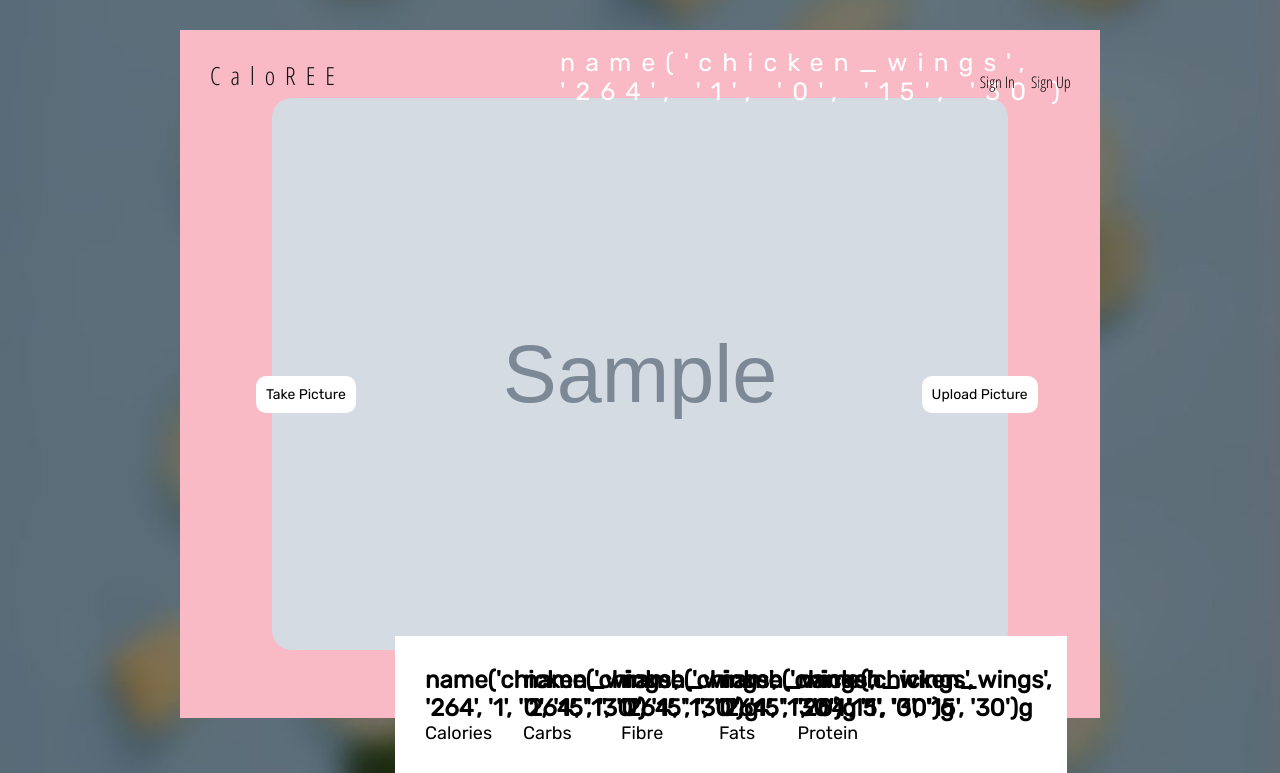
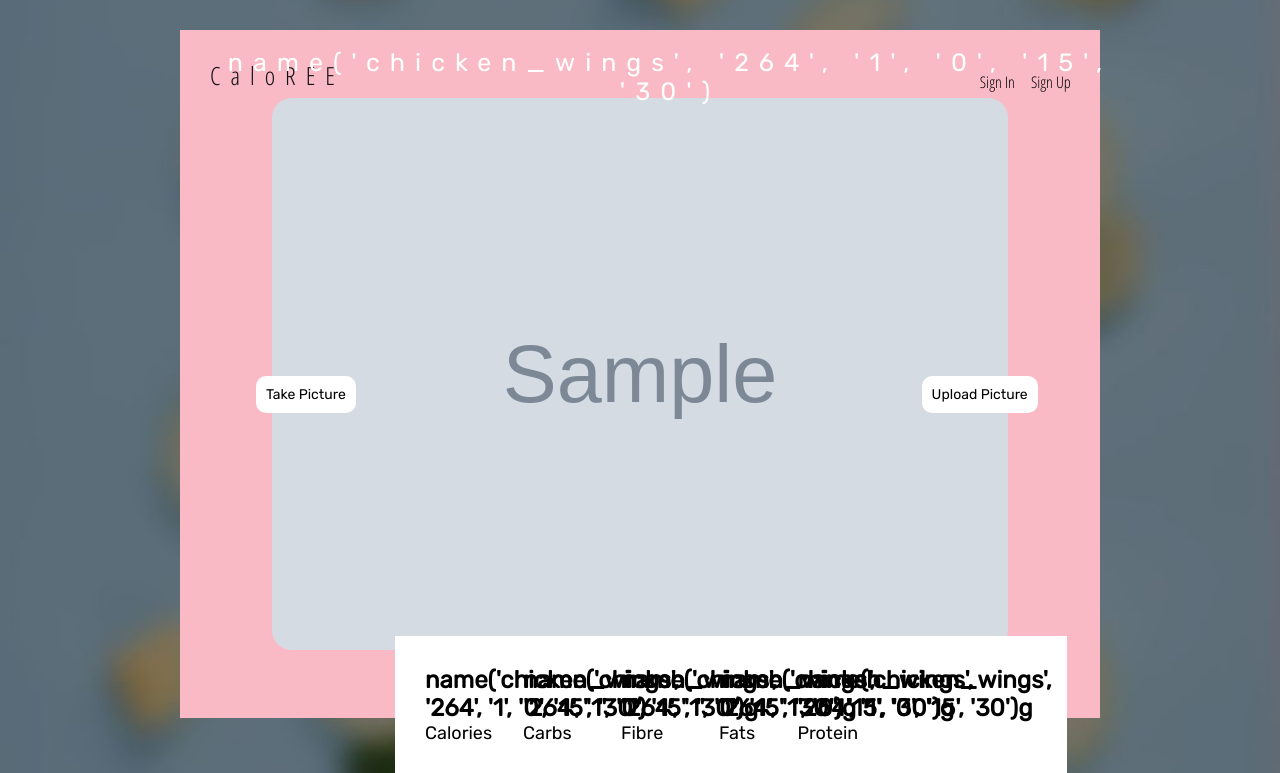
Before and after one commit to ossaris56/CaloREE, a Flask app: template caloree/templates/prediction.html in a window 1280 px wide. Shown: the top 773 px of the page. Run offline with Flask 2, Linux system fonts and the light colour scheme; data comes from the database, SQL or seed files in the repository; both versions use the stored data as it was after the commit; tables that the repository leaves empty hold one stand-in row (values such as "Sample post"); the template is opened without the code that fills it: values that come from a table or form of the project are taken from there, most other values are stand-ins (such as "Sample title", 1, 10 or a date in 2020); grey boxes marked "Sample" are stand-in pictures; parts of the project's set-up code (start-up, migrations or seed data) failed here and were passed over.

Commit message:
time to sleep

```diff
--- a/caloree/static/css/index.css
+++ b/caloree/static/css/index.css
@@ -49,8 +49,9 @@
 
 .caption1 {
     position: absolute;
+    text-align: center;
+    width: 100%;
     top: 4%;
-    left: 40%;
     color: #fff;
 }
 
```
Also changed, not shown: caloree/site.db, caloree/static/uploads/chicken_wings.jpg (added), caloree/static/uploads/chicken_wings.png (added), caloree/static/uploads/fries.jpg (added), caloree/static/uploads/hamburger.jpg (added), caloree/static/uploads/icecream.jpg (added), caloree/static/uploads/mac_and_cheese.jpg (added), caloree/static/uploads/miso.jpg (added), caloree/static/uploads/spaghetti.jpg (added), caloree/static/uploads/sushi.jpg (added), caloree/static/uploads/takoyaki.jpg (added), caloree/static/uploads/waffle.jpg (added).
